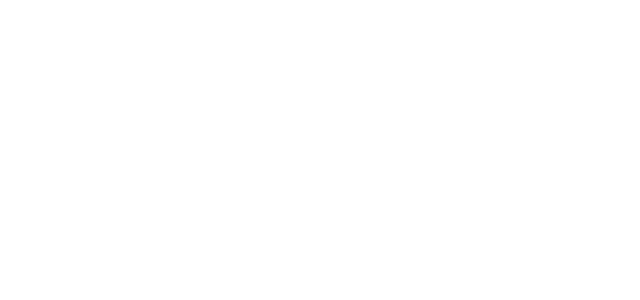
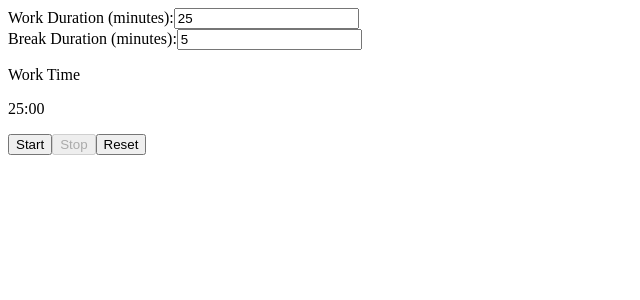
Before and after one commit to subham8391/Pomodoro-Technique-Timer---Introduction-to-Next-JS-Local-environment-setup-NPM---py5cokd0tqgn, a Next.js app: page / in a window 1280 px wide. Shown: the top 300 px of the page, without its empty margins (0-640 px from the left). Built offline with nearby package versions, Linux system fonts and the light colour scheme.

Commit message:
new commit

```diff
--- a/pages/index.js
+++ b/pages/index.js
@@ -1,6 +1,105 @@
-//Write a code in index.js
+import React, { useState, useEffect } from 'react';
+
+const PomodoroTimer = () => {
+  const [workDuration, setWorkDuration] = useState(25);
+  const [breakDuration, setBreakDuration] = useState(5);
+  const [isWorking, setIsWorking] = useState(true);
+  const [isRunning, setIsRunning] = useState(false);
+  const [timeLeft, setTimeLeft] = useState(workDuration * 60);
+
+  useEffect(() => {
+    let timer;
+
+    if (isRunning && timeLeft > 0) {
+      timer = setInterval(() => {
+        setTimeLeft(timeLeft - 1);
+      }, 1000);
+    } else if (timeLeft === 0) {
+
+      setIsWorking(!isWorking);
+      const newDuration = isWorking ? breakDuration : workDuration;
+      setTimeLeft(newDuration * 60);
+    }
+
+    return () => clearInterval(timer);
+  }, [isRunning, timeLeft, isWorking, workDuration, breakDuration]);
+
+  const handleStart = () => {
+    setIsRunning(true);
+  };
+
+  const handleStop = () => {
+    setIsRunning(false);
+  };
+
+  const handleReset = () => {
+    setIsRunning(false);
+    setIsWorking(true);
+    setTimeLeft(workDuration * 60);
+  };
+
+  const handleWorkDurationChange = (e) => {
+    const value = parseInt(e.target.value);
+    if (!isNaN(value) && value >= 0) {
+      setWorkDuration(value);
+      setTimeLeft(value * 60);
+    }
+  };
+
+  const handleBreakDurationChange = (e) => {
+    const value = parseInt(e.target.value);
+    if (!isNaN(value) && value >= 0) {
+      setBreakDuration(value);
+    }
+  };
+
+  return (
+    <div>
+      <div>
+        <label>Work Duration (minutes):</label>
+        <input
+          type="number"
+          value={workDuration}
+          onChange={handleWorkDurationChange}
+          data-testid="work-duration"
+          disabled={isRunning}
+        />
+      </div>
+      <div>
+        <label>Break Duration (minutes):</label>
+        <input
+          type="number"
+          value={breakDuration}
+          onChange={handleBreakDurationChange}
+          data-testid="break-duration"
+          disabled={isRunning}
+        />
+      </div>
+      <div>
+        <p>{isWorking ? 'Work Time' : 'Break Time'}</p>
+        <p>{Math.floor(timeLeft / 60)}:{(timeLeft % 60).toString().padStart(2, '0')}</p>
+      </div>
+      <div>
+        <button onClick={handleStart} data-testid="start-btn" disabled={isRunning}>
+          Start
+        </button>
+        <button onClick={handleStop} data-testid="stop-btn" disabled={!isRunning}>
+          Stop
+        </button>
+        <button onClick={handleReset} data-testid="reset-btn" disabled={isRunning}>
+          Reset
+        </button>
+      </div>
+    </div>
+  );
+};
+
 const App = () => {
-  return <div id='main'></div>;
+  return (
+    <div id='main'>
+      <PomodoroTimer />
+    </div>
+  );
 };
 
 export default App;
```
Also changed, not shown: 1 other file (tests, documents, lock files or other folders).
